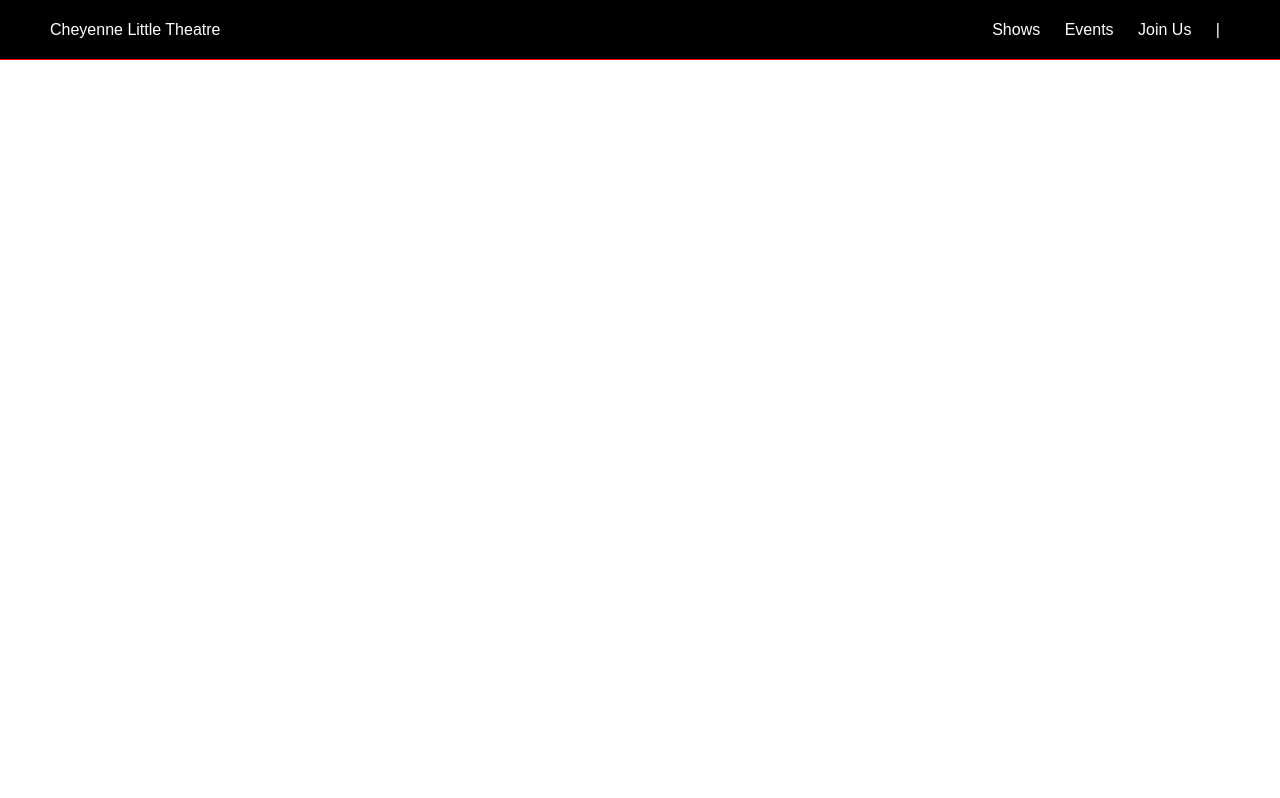
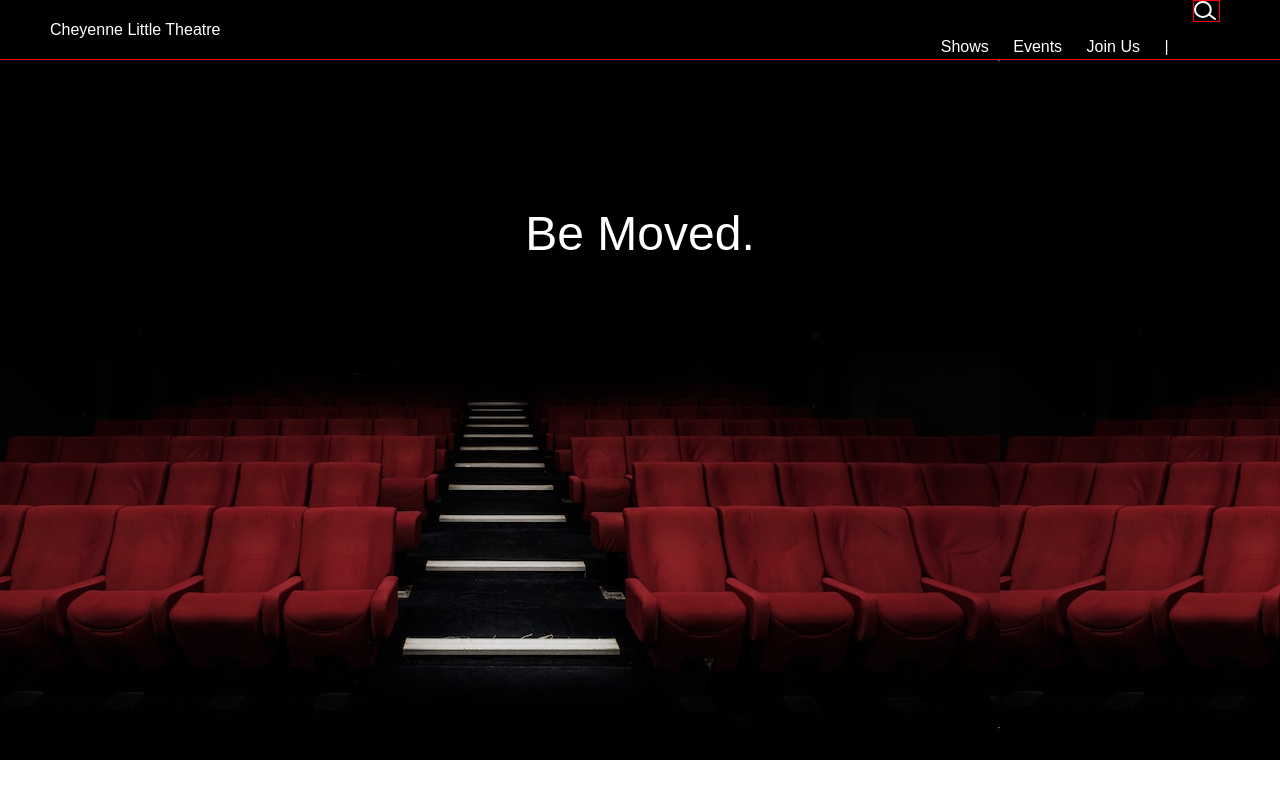
Before and after one commit to myerswyo/midTerm, a plain HTML site: page index.html in a window 1280 px wide. Drawn offline with Linux system fonts and the light colour scheme.

Commit message:
Hero, plus show feature div layout in HTML

```diff
--- a/index.html
+++ b/index.html
@@ -39,11 +39,32 @@
           </li>
           <li>|
           </li>
-          <div id="Search">
+          <li><div id="search">
           </div>
+        </li>
         </div>
+      </ul>
 
     </div>
+
+    <!-- HERO DIV -->
+  <div class="hero">
+    <span>Be Moved.</span>
+
+  </div>
+
+  <!-- show features -->
+
+  <div class="showWrap">
+    <div class="showPic">
+
+    </div>
+    <div class="textWrap">
+      <div class="readMoreButton">
+
+      </div>
+    </div>
+  </div>
   </body>
 
 </html>
--- /dev/null
+++ b/stylesheets/sass/components/_hero.scss
@@ -0,0 +1,15 @@
+// class
+
+.hero{
+  width: 100vw;
+  height: 700px;
+  background: url("imgs/stage.jpg");
+  position: absolute;
+  display: flex;
+  justify-content: center;
+  color: white;
+    span{
+      font-size: 3em;
+      padding: 150px 0 0 0;
+    }
+}
--- a/stylesheets/sass/components/_navBar.scss
+++ b/stylesheets/sass/components/_navBar.scss
@@ -6,6 +6,8 @@ $navBarBorderStyle: 1px solid red;
 
 
 // IDS
+
+
 
 #navBarWrap{
   height: $navBarHeight;
@@ -58,6 +60,16 @@ ul{
       }
     }
   }
+  #search{
+    height: 20px;
+    width: 25px;
+    background: url("imgs/Search.svg") no-repeat;
+    display: flex;
+    align-items: center;
+    position: relative;
+    margin-top: -5px;
+    border: 1px solid red;
+  }
 }
 
 .navBarDrop{
--- a/stylesheets/sass/core.scss
+++ b/stylesheets/sass/core.scss
@@ -2,6 +2,8 @@
 
 @import 'components/reset';
 @import 'components/navBar';
+@import 'components/hero';
+
 
 //master conrtrols
 
@@ -10,4 +12,5 @@ body {
   height: vh;
   width: vw;
   font-family: sans-serif;
+  // background-color: black;
 }
```
Also changed, not shown: stylesheets/css/core-min.css, stylesheets/css/imgs/Search.png (added), stylesheets/css/imgs/Search.svg (added), stylesheets/css/imgs/stage.jpg (added), stylesheets/sass/components/_showFeatures.scss (added).
